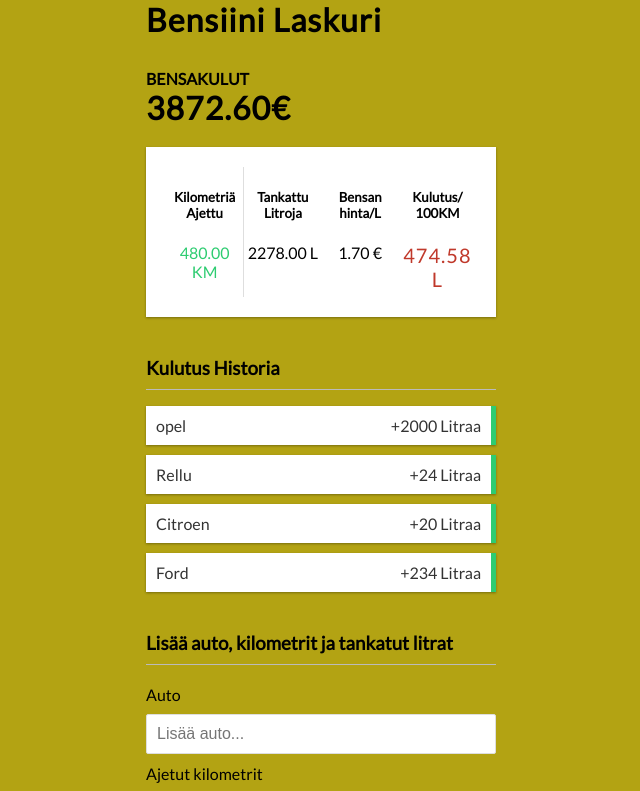
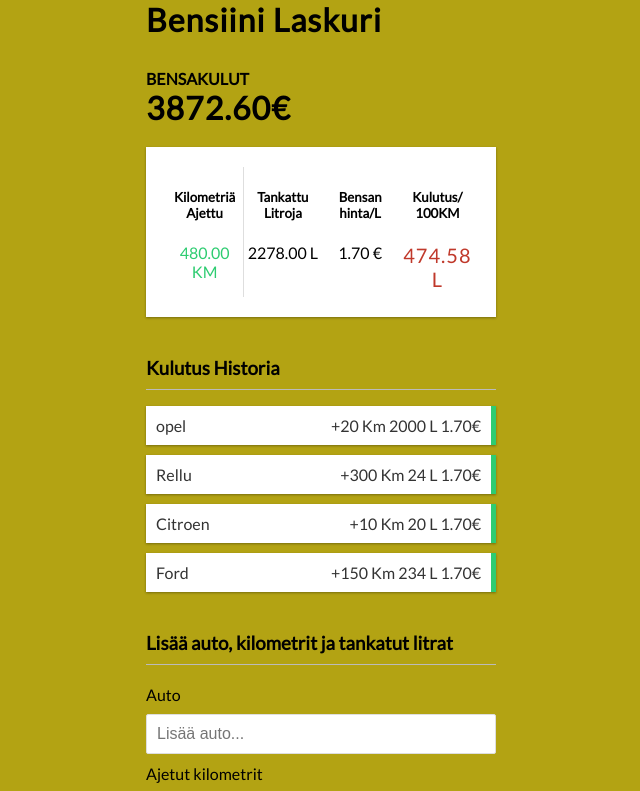
Before and after one commit to nunnah67/Bensakulu-react, a React (Create React App) app: page / in a window 1280 px wide. Shown: the top 791 px of the page, without its empty margins (319-959 px from the left). Built offline with nearby package versions, Linux system fonts and the light colour scheme.

Commit message:
add some information.

```diff
--- a/src/components/Transaction.js
+++ b/src/components/Transaction.js
@@ -8,8 +8,14 @@ export const Transaction = ({ tankkaukset }) => {
       {tankkaukset.text}{" "}
       <span>
         {sign}
-        {Math.abs(tankkaukset.litrat)} Litraa
+        {Math.abs(tankkaukset.amount)} Km
+        {'  '}
+
+        {Math.abs(tankkaukset.litrat)} L
+         {' '}
+        {"1.70"}€
       </span>
+
       <button
         onClick={() => deleteTankkaukset(tankkaukset.id)}
         className="delete-btn"
```
